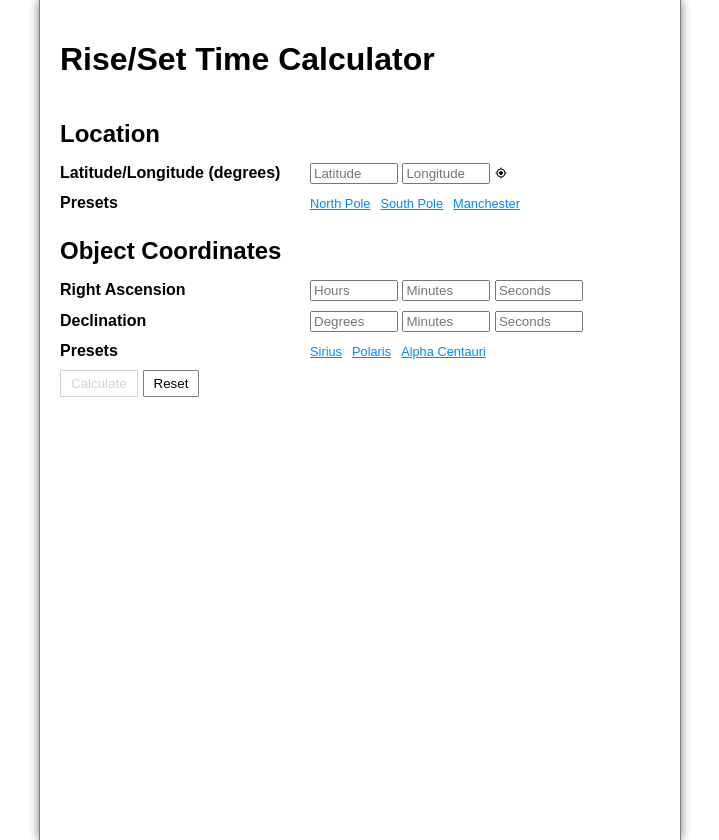
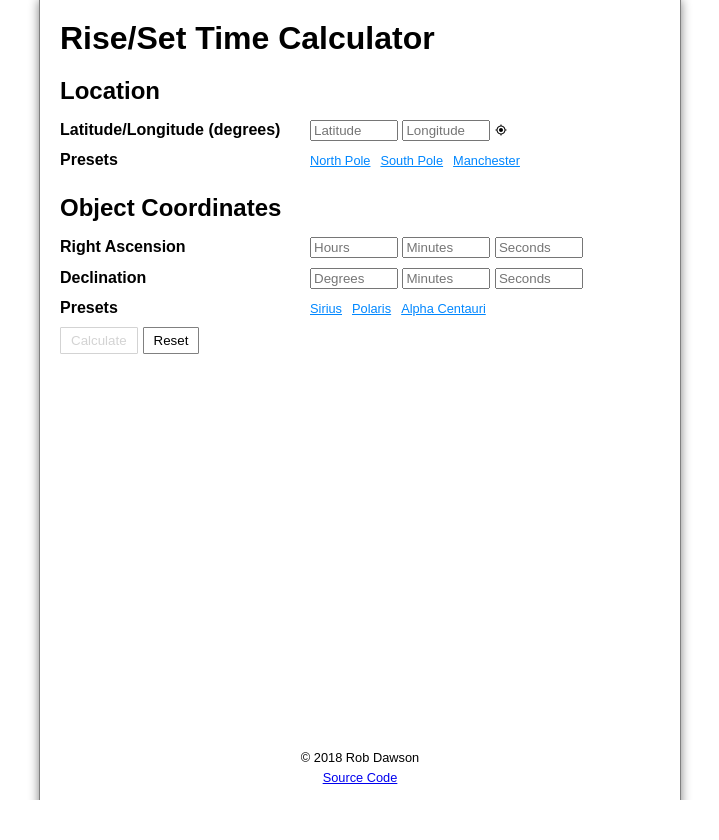
Before and after one commit to codebox/star-rise-and-set-times, a plain HTML site: page index.html in a window 1280 px wide. Shown: the whole page, without its empty margins (280-999 px from the left). After the commit the page ends 800 px from the top, so only its background shows below. Drawn offline with Linux system fonts and the light colour scheme.

Commit message:
html changes

```diff
--- a/index.html
+++ b/index.html
@@ -63,6 +63,10 @@
         <div id="output">
         </div>
     </div>
+    <footer>
+        &copy; 2018 Rob Dawson
+        <a href="https://github.com/codebox/star-rise-and-set-times">Source Code</a>
+    </footer>
 
     <script src="utils.js"></script>
     <script src="builders.js"></script>
--- a/main.css
+++ b/main.css
@@ -2,6 +2,7 @@ html, body {
     height: 100%;
     margin: 0;
     padding: 0;
+    overflow-y: hidden;
 }
 body {
     font-family: sans-serif;
@@ -34,6 +35,9 @@ input {
     height: 100%;
     padding: 20px;
     box-shadow: 0 0 10px grey;
+}
+h1 {
+    margin: 0;
 }
 h2 {
     margin-bottom: 10px;
@@ -70,3 +74,15 @@ form:invalid #calc {
 #output{
     margin-top: 30px;
 }
+footer{
+    position: absolute;
+    width: 100%;
+    bottom: 0;
+    text-align: center;
+    margin-bottom: 10px;
+    font-size: 0.8em;
+}
+footer a {
+    display: block;
+    margin: 5px;
+}
```
